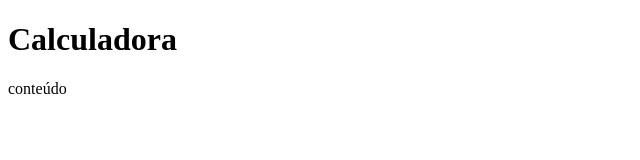
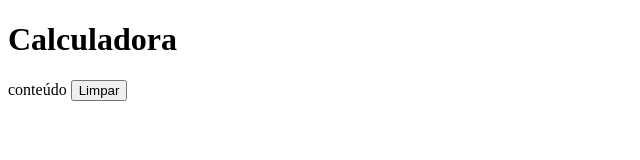
Before and after one commit to eduardo-da-silva/CalculadoraGit, a plain HTML site: page index.html in a window 1280 px wide. Shown: the whole page, without its empty margins (0-640 px from the left). Drawn offline with Linux system fonts and the light colour scheme.

Commit message:
Adiciona botão limpar

```diff
--- a/index.html
+++ b/index.html
@@ -14,6 +14,7 @@
 
     <body>
         conteúdo
+        <button>Limpar</button>
     </body>
 
 </body>
```
